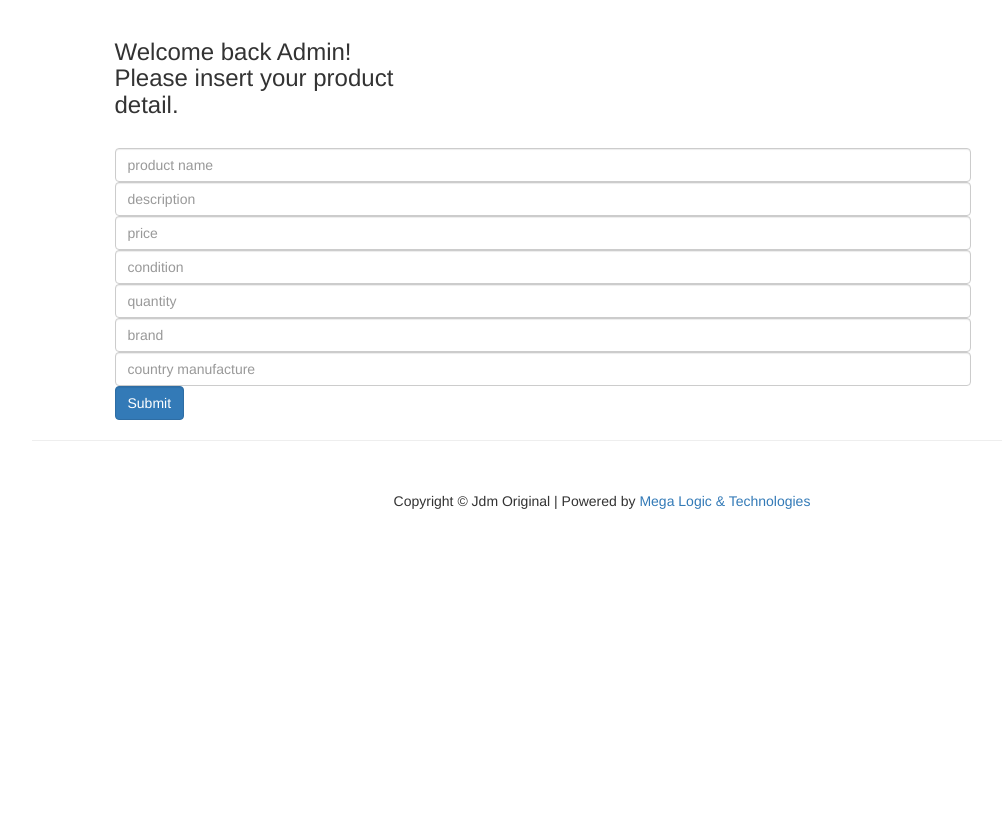
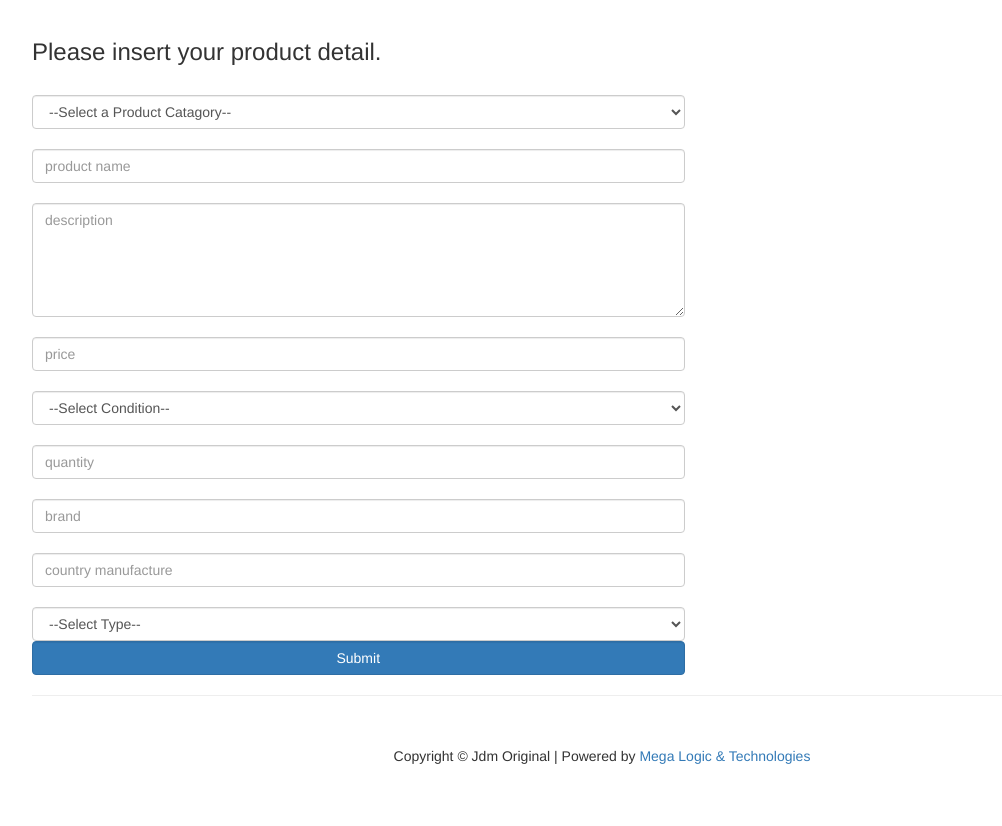
Before and after one commit to rahmannavid/dholaikhaal, a CodeIgniter app: page /dholaikhaal/index.php/admin/products in a window 1280 px wide. Shown: the part 51-877 px from the top of the page, without its empty margins (38-1040 px from the left). Before the commit the page ends 560 px from the top, so only its background shows below. Run offline with CodeIgniter, Linux system fonts and the light colour scheme; a user stored in the database is signed in; data comes from the database, SQL or seed files in the repository.

Commit message:
Change Add Product

```diff
--- a/application/controllers/admin.php
+++ b/application/controllers/admin.php
@@ -39,35 +39,17 @@ class admin extends CI_Controller {
         }
     }
 
-     public function products()
+    public function products()
     {
         if($this->session->userdata('logged_in'))
         {
             $hdata['title']='Admin-JDM Original';
             $this->load->view('admin/common/header', $hdata);
 
-            $input_name = $this->input->post('input_name');
-            $input_description = $this->input->post('input_description');
-            $input_price = $this->input->post('input_price');
-            $input_condition = $this->input->post('input_condition');
-            $input_quantity = $this->input->post('input_quantity');
-            $input_brand = $this->input->post('input_brand');
-            $input_country_manufacture = $this->input->post('input_country_manufacture');
+            $this->load->model('category');
+            $data['cat'] = $this->category->get_category();
 
-            $this->load->model('products_model');
-
-            $data = array(
-                    'input_name' => $input_name,
-                    'input_description' => $input_description,
-                    'input_price' => $input_price,
-                    'input_condition' => $input_condition,
-                    'input_quantity' => $input_quantity,
-                    'input_brand' => $input_brand,
-                    'input_country_manufacture' => $input_country_manufacture
-                );
-
-            $this->products_model->get_products($data);
-            $this->load->view('admin/admin_product_view');
+            $this->load->view('admin/admin_product_view', $data);
             $this->load->view('admin/common/footer');
 
         }
@@ -78,7 +60,37 @@ class admin extends CI_Controller {
         }
     }
 
+    public function add_product()
+    {
+        $input_cat_id = $this->input->post('input_product_cat');
+        $input_name = $this->input->post('input_name');
+        $input_description = $this->input->post('input_description');
+        $input_price = $this->input->post('input_price');
+        $input_condition = $this->input->post('input_condition');
+        $input_quantity = $this->input->post('input_quantity');
+        $input_brand = $this->input->post('input_brand');
+        $input_country_manufacture = $this->input->post('input_country_manufacture');
+        $input_type = $this->input->post('input_type');
+        $user_id = $this->session->userdata['logged_in']['id'];
+        $this->load->model('products_model');
 
+        $data = array(
+                'input_cata_id' => $input_cat_id,
+                'input_name' => $input_name,
+                'input_description' => $input_description,
+                'input_price' => $input_price,
+                'input_condition' => $input_condition,
+                'input_quantity' => $input_quantity,
+                'input_brand' => $input_brand,
+                'input_country_manufacture' => $input_country_manufacture,
+                'input_auction' => $input_type,
+                'input_user_id' => $user_id,
+                'input_datetime' => date("Y-m-d H:i:s")
+            );
+
+        $this->products_model->add_products($data);
+        redirect('/admin/products', 'refresh');
+    }
 
 }
 
--- a/application/models/products_model.php
+++ b/application/models/products_model.php
@@ -7,11 +7,12 @@ class products_model extends CI_Model{
         parent::__construct();
 	}
 
-    function get_products($pro_data){
+    function add_products($pro_data){
 
         echo $pro_data['input_name'] ;
         $this->load->database();
         $data = array(
+            'cata_id' =>  $pro_data['input_cata_id'],
             'name' => $pro_data['input_name'],
             'description' => $pro_data['input_description'],
             'price' => $pro_data['input_price'],
@@ -19,6 +20,9 @@ class products_model extends CI_Model{
             'quantity' => $pro_data['input_quantity'],
             'brand' => $pro_data['input_brand'],
             'country_manufacture' => $pro_data['input_country_manufacture'],
+            'auction' => $pro_data['input_auction'],
+            'user_id' => $pro_data['input_user_id'],
+            'datetime' => $pro_data['input_datetime'],
         );
 
         $this->db->insert('product', $data);
--- a/application/views/admin/admin_product_view.php
+++ b/application/views/admin/admin_product_view.php
@@ -1,29 +1,42 @@
-<div class="col-md-4">
+<div class="col-md-7">
 
-    <div class="row">
-        <div class="col-md-offset-3">
         <div class="form-login">
-            <h3>Welcome back Admin! <br/> Please insert your product detail. </h3>
+            <h3>Please insert your product detail. </h3>
            <br/>
-           <form id="pro-form" class="form-inline" method="post" action="<?php echo base_url() ?>index.php/admin/products">
-             <input type="text" size="100" id="input_name" name="input_name" class="form-control chat-input" placeholder="product name"/>
+           <form id="pro-form" class="form" method="post" action="<?php echo base_url() ?>index.php/admin/add_product">
+
+             <select id="input_product_cat" name="input_product_cat" class="form-control chat-input">
+                <option value="0">--Select a Product Catagory--</option>
+                <?php foreach ($cat as $c) { ?>
+                  <option value="<?php echo $c["id"] ?>"><?php echo $c['name'] ?></option>
+                <?php } ?>
+             </select>
              <br/>
-             <input type="text" size="100" id="input_description" name="input_description" class="form-control chat-input" placeholder="description"/>
+             <input type="text" size="100%" id="input_name" name="input_name" class="form-control chat-input" placeholder="product name"/>
              <br/>
-             <input type="text" size="100" id="input_price" name="input_price" class="form-control chat-input" placeholder="price"/>
+             <textarea size="100%" rows="5" id="input_description" name="input_description" class="form-control chat-input" placeholder="description"/></textarea>
              <br/>
-             <input type="text" size="100" id="input_condition" name="input_condition" class="form-control chat-input" placeholder="condition"/>
-             <br/>
-             <input type="text" size="100" id="input_quantity" name="input_quantity" class="form-control chat-input" placeholder="quantity"/>
-             <br/>
-             <input type="text" size="100" id="input_brand" name="input_brand" class="form-control chat-input" placeholder="brand"/>
-             <br/>
-             <input type="text" size="100" id="input_country_manufacture" name="input_country_manufacture" class="form-control chat-input" placeholder="country manufacture"/>
+             <input type="text" size="100%" id="input_price" name="input_price" class="form-control chat-input" placeholder="price"/>
              <br/>
 
+             <select id="input_condition" name="input_condition" class="form-control chat-input">
+                <option value="0">--Select Condition--</option>
+                <option value="1">New</option>
+                <option value="2">Used</option>
+             </select>
+             <br/>
+             <input type="text" size="100%" id="input_quantity" name="input_quantity" class="form-control chat-input" placeholder="quantity"/>
+             <br/>
+             <input type="text" size="100%" id="input_brand" name="input_brand" class="form-control chat-input" placeholder="brand"/>
+             <br/>
+             <input type="text" size="100%" id="input_country_manufacture" name="input_country_manufacture" class="form-control chat-input" placeholder="country manufacture"/>
+             <br/>
+             <select id="input_type" name="input_type" class="form-control chat-input">
+                <option value="0">--Select Type--</option>
+                <option value="1">Sell</option>
+                <option value="2">Auction</option>
+             </select>
              <input type="submit" value="Submit" class="form-control btn btn-primary"/>
            </form>
-           </div>
         </div>
-    </div>
 </div>
```
